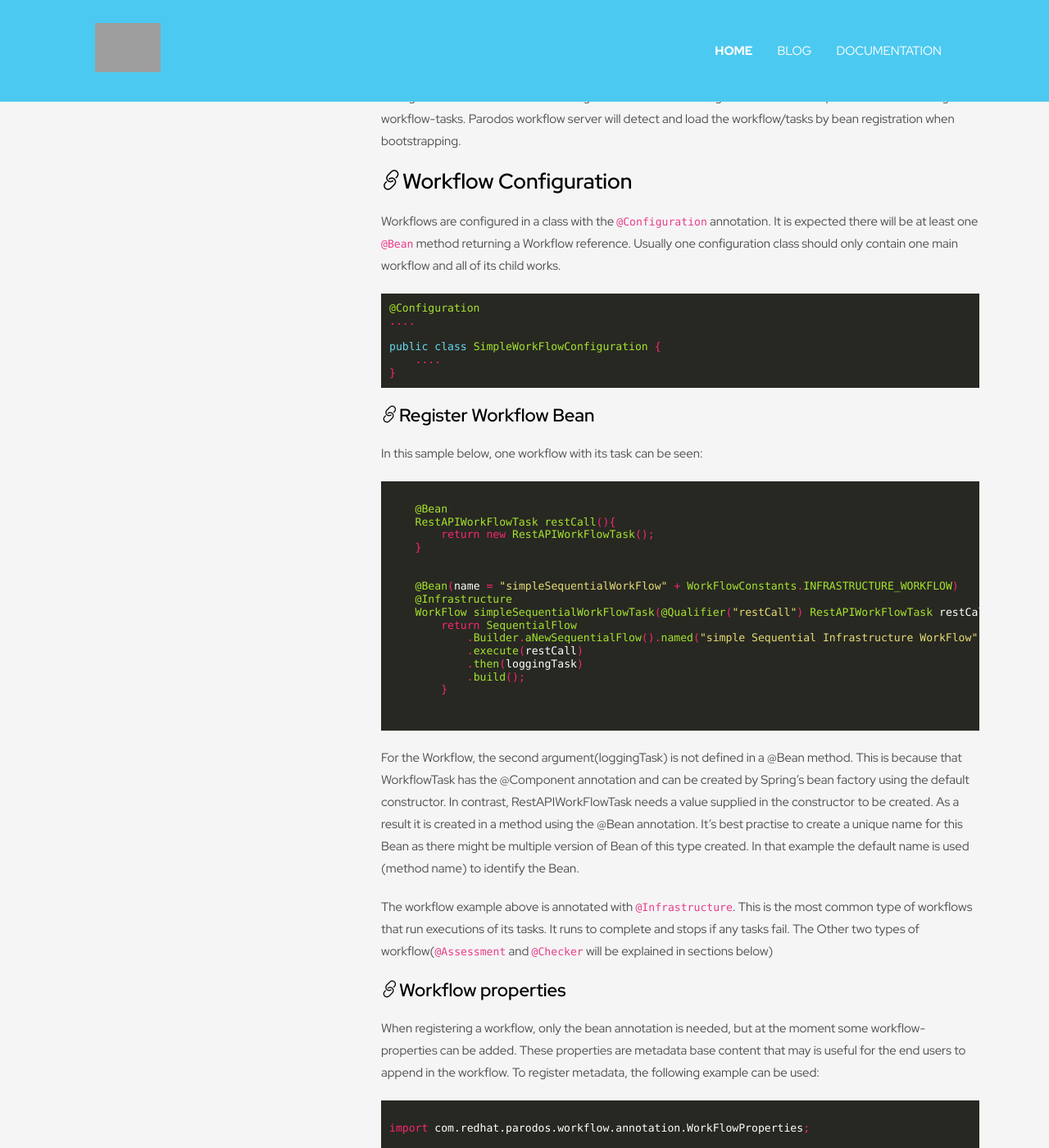
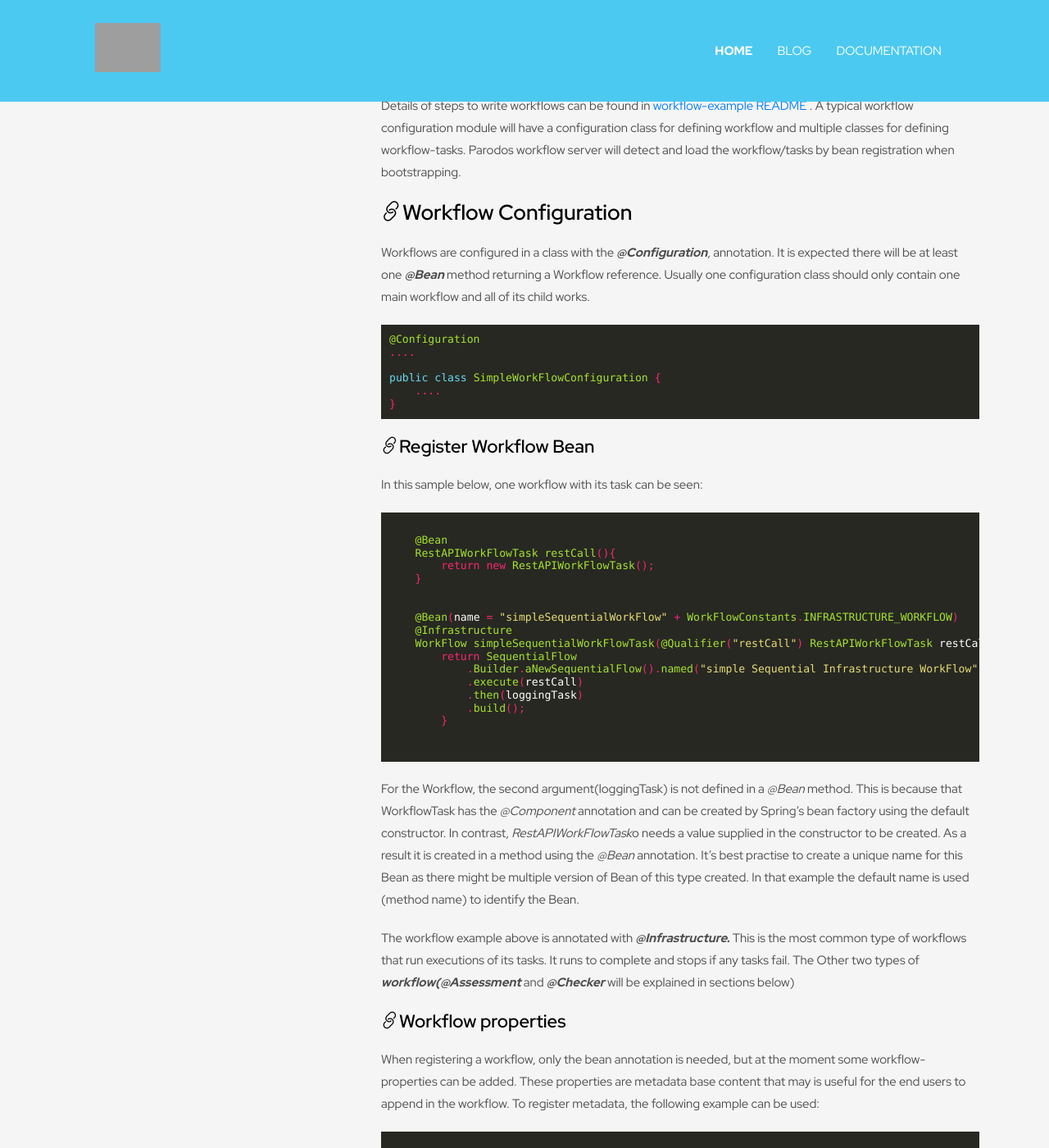
Before and after one commit to parodos-dev/parodos-dev.github.io, a Jekyll site: the page built from documentation/latest/operations/workflows.md, in a window 1280 px wide and 1400 px high, scrolled down 1312 px. Shown: the whole window at 82% size. Built offline with Jekyll 4.4.1, drawn with Linux system fonts in a browser that asks for light colours; a script that is not in the unit is left out; some of the changed text lies outside the part shown; grey boxes are pictures that could not be loaded.

````diff
--- a/documentation/latest/operations/workflows.md
+++ b/documentation/latest/operations/workflows.md
@@ -43,84 +43,80 @@ workflow-task can be find in the following diagram:
 
 {% mermaid %}
 
-flowchart TB
-direction LR
-{{ page.parodos.mermaid_class }}
+    flowchart TB
+    direction LR
+    {{ page.parodos.mermaid_class }}
 
-User(Create User)
-class User task;
+    User(Create User)
+    class User task;
 
-subgraph "Openshift"[Openshift WorkFlow]
-Oinit(( )):::myCircleNode;
+    subgraph "Openshift"[Openshift WorkFlow]
+    Oinit(( )):::myCircleNode;
+        direction LR
+        addSA(Add Service Account)
+        addRBACPolicies(Add Rbac for user)
+        class addSA,addRBACPolicies task;
+        Oinit -->addSA;
+        addSA --> addRBACPolicies;
+        addRBACPolicies -->Ofinish;
+        Ofinish(( )):::myCircleNode;
 
-    direction LR
-    addSA(Add Service Account)
-    addRBACPolicies(Add Rbac for user)
-    class addSA,addRBACPolicies task;
-    Oinit -->addSA;
-    addSA --> addRBACPolicies;
-    addRBACPolicies -->Ofinish;
-    Ofinish(( )):::myCircleNode;
+    end
 
-end
+    subgraph "Vault"[Vault WorkFlow]
+    Vinit(( )):::myCircleNode;
 
-subgraph "Vault"[Vault WorkFlow]
-Vinit(( )):::myCircleNode;
+        addUser(Add User to Vault)
+        addToAws(Add User to aws project)
+        class addUser,addToAws task;
+        Vfinish(( )):::myCircleNode;
 
-    addUser(Add User to Vault)
-    addToAws(Add User to aws project)
-    class addUser,addToAws task;
-    Vfinish(( )):::myCircleNode;
+        Vinit -->addUser;
+        Vinit -->addToAws;
+        addUser -->Vfinish;
+        addToAws -->Vfinish;
 
-    Vinit -->addUser;
-    Vinit -->addToAws;
-    addUser -->Vfinish;
-    addToAws -->Vfinish;
+    end
 
-end
+    User -->  Openshift
+    User --> Vault
 
-User -->  Openshift
-User --> Vault
+    checker(( )):::myCircleNode;
 
-checker(( )):::myCircleNode;
-
-Ofinish --> checker
-Vfinish --> checker
-checker --> Send(Email to user)
+    Ofinish --> checker
+    Vfinish --> checker
+    checker --> Send(Email to user)
 
 {% endmermaid %}
 
-the example workflow above has three child works sequentially:
+The example workflow above has three child sequentially works:
 
-1. workflow-task `Create User`
-2. Parallel workflow of two child workflows: `Openshift WorkFlow`
-   and `Vault WorkFlow`. `Openshift WorkFlow` is a
-   sequential workflow that consists of two
-   workflow-tasks: `Add Service Account` and `Add Rbac for user`. On the other
-   hand, `Vault WorkFlow` is a parallel workflow comprises `Add User to Vault`
-   and `Add User to aws project`
-   workflow-tasks.
-3. workflow-task `Email to user`.
+1. workflow-task *Create User*
+2. Parallel workflow of two child workflows: **Openshift WorkFlow**
+   and **Vault WorkFlow**.
+    * Openshift WorkFlow is a sequential workflow that consists of two
+      workflow-tasks: *Add Service Account* and *Add Rbac for user*.
+    * Vault WorkFlow is a parallel workflow comprises *Add User to Vault* and
+      *Add User to aws project* workflow-tasks.
+3. workflow-task *Email to user*.
 
 ## Concepts and Components of Workflow
 
 ### How to compose workflows
 
-Details of steps to write workflows can be found
-in [workflow-example README](https://github.com/parodos-dev/parodos/blob/main/workflow-examples/README.md)
-. A typical
-workflow configuration module will have a configuration class for defining
-workflow and multiple classes for defining
-workflow-tasks. Parodos workflow server will detect and load the workflow/tasks
-by bean registration when bootstrapping.
+Details of steps to write workflows can be found in [workflow-example
+README]({{page.parodos.git_repo}}/blob/main/workflow-examples/README.md) . A
+typical workflow configuration module will have a configuration class for
+defining workflow and multiple classes for defining workflow-tasks. Parodos
+workflow server will detect and load the workflow/tasks by bean registration
+when bootstrapping.
 
 ## Workflow Configuration
 
-Workflows are configured in a class with the `@Configuration` annotation. It is
-expected there will be at least
-one `@Bean` method returning a Workflow reference. Usually one configuration
-class should only contain one main workflow
-and all of its child works.
+Workflows are configured in a class with the ***@Configuration***, annotation.
+It is expected there will be at least one ***@Bean*** method returning a
+Workflow reference. Usually one configuration class should only contain one
+main workflow and all of its child works.
 
 ```java
 @Configuration
@@ -156,22 +152,20 @@ In this sample below, one workflow with its task can be seen:
 
 ```
 
-For the Workflow, the second argument(loggingTask) is not defined in a @Bean
-method. This is because that WorkflowTask
-has the @Component annotation and can be created by Spring's bean factory using
-the default constructor. In contrast,
-RestAPIWorkFlowTask needs a value supplied in the constructor to be created. As
-a result it is created in a method
-using the @Bean annotation. It's best practise to create a unique name for this
-Bean as there might be multiple version
-of Bean of this type created. In that example the default name is used (method
-name) to identify the Bean.
+For the Workflow, the second argument(loggingTask) is not defined in a *@Bean*
+method. This is because that WorkflowTask has the *@Component* annotation and
+can be created by Spring's bean factory using the default constructor. In
+contrast, *RestAPIWorkFlowTask*o needs a value supplied in the constructor to
+be created. As a result it is created in a method using the *@Bean* annotation.
+It's best practise to create a unique name for this Bean as there might be
+multiple version of Bean of this type created. In that example the default name
+is used (method name) to identify the Bean.
 
-The workflow example above is annotated with `@Infrastructure`. This is the most
-common type of workflows that run
-executions of its tasks. It runs to complete and stops if any tasks fail. The
-Other two types of workflow(`@Assessment`
-and `@Checker` will be explained in sections below)
+The workflow example above is annotated with ***@Infrastructure.*** This is the
+most common type of workflows that run executions of its tasks. It runs to
+complete and stops if any tasks fail. The Other two types of
+***workflow(@Assessment*** and ***@Checker*** will be explained in sections
+below)
 
 ### Workflow properties
 
@@ -224,7 +218,6 @@ At the moment, the list of properties are the following:
 | Property Nane   | Kind   | Default Value  | Comment                                   |
 |-----------------|--------|----------------|-------------------------------------------|
 | version         | String | ""             | A way to append a version to the workFlow |
-
 {: .table }
 
 ### Workflow parameters
@@ -322,7 +315,7 @@ return WorkflowOption.
 
 ```
 
-The WorkflowOption references a specific `@Infrastructure` Workflow bean
+The WorkflowOption references a specific ***@Infrastructure*** Workflow bean
 definition defined in the same file as `"onboardingWorkFlow" +
 WorkFlowConstants.INFRASTRUCTURE_WORKFLOW`.
 
@@ -348,11 +341,10 @@ can be seen in the following example
 
 ```
 
-The execute section does the 'work' required by the task.
-It also needs to return a WorkReport indicating the
-WorkStatus (ie: COMPLETED, FAILED). In the case of a Sequential Workflow,
-the workflow will stop executing if the
-returned WorkReport has a WorkStatus of FAILED.
+The execute section does the 'work' required by the task. It also needs to
+return a *WorkReport* indicating the *WorkStatus* (ie: COMPLETED, FAILED). In the
+case of a Sequential Workflow, the workflow will stop executing if the returned
+WorkReport has a WorkStatus of *FAILED.*
 
 ### WorkflowTask Parameters
 
@@ -441,7 +433,7 @@ checker can be defined like this:
 
 So, in this case, the checker will execute each five minutes to check if the
 work need to be escalate to a higher level. To define an escalation, it's as
-simple to use the `@escalation` annotation.
+simple to use the ***@escalation*** annotation.
 
 Here you can see an example:
 
````
Also changed, not shown: other parts of documentation/latest/operations/workflows.md (+3 -3 lines).
